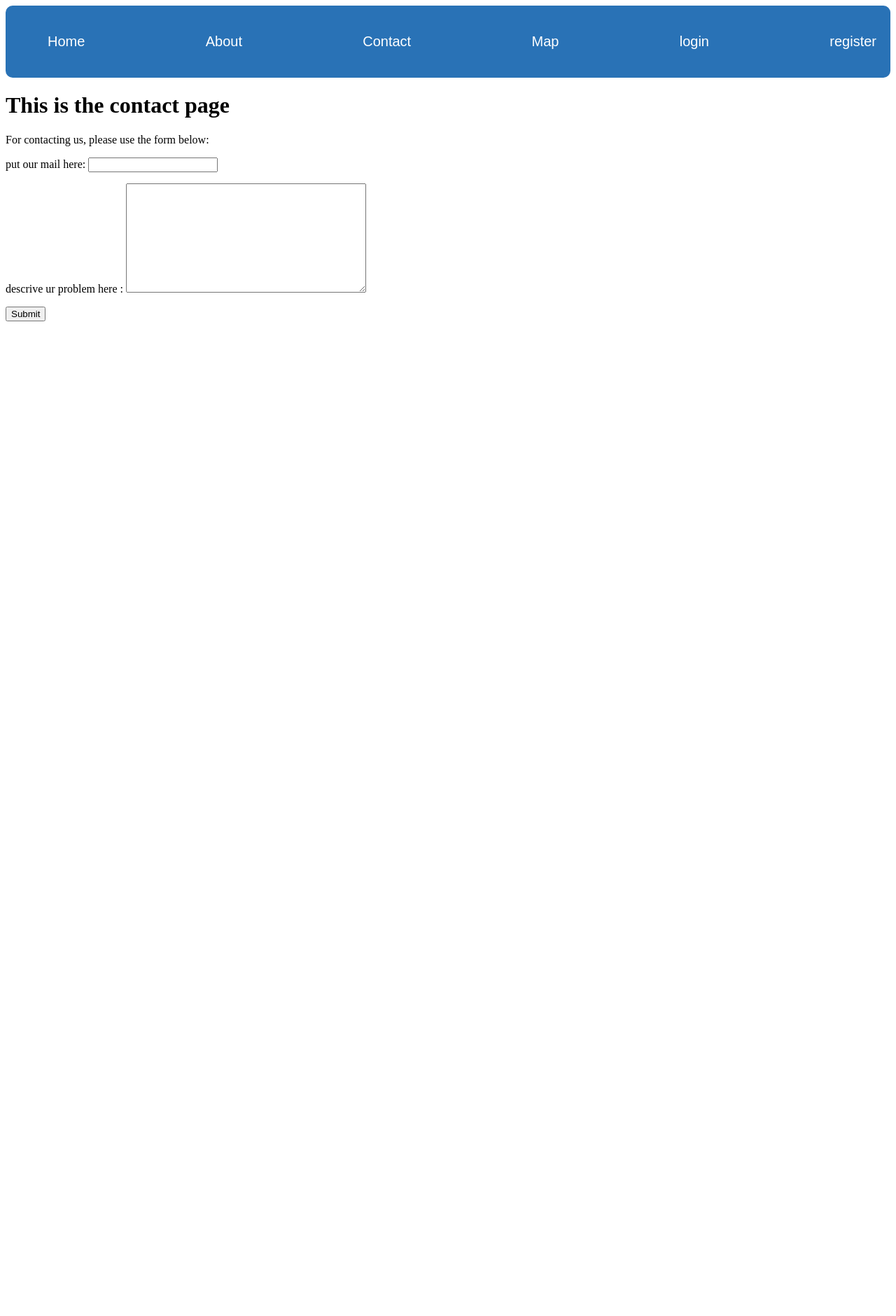
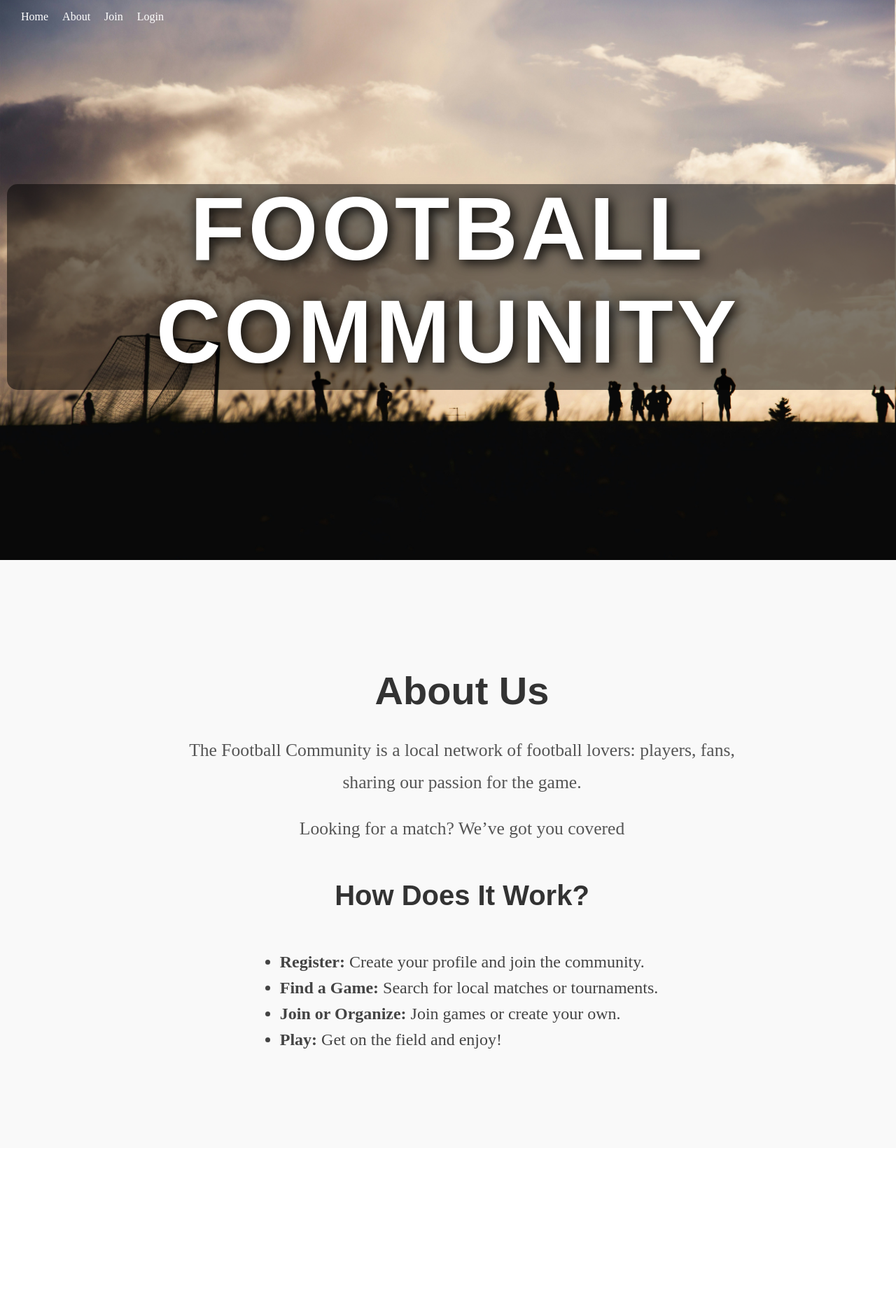
Before and after one commit to DavidRetmer/BS-FSE-2025-Team-20, a Django app: page /contact/ in a window 1280 px wide. Shown: the top 1880 px of the page at 70% size. Before the commit the page ends 459 px from the top, so only its background shows below. Run offline with Django 5.2, Linux system fonts and the light colour scheme.

Commit message:
user interface and dising and paths

```diff
--- /dev/null
+++ b/main_app/static/js/scripts.js
@@ -0,0 +1,14 @@
+document.addEventListener('DOMContentLoaded', function() {
+    const navbar = document.querySelector('.navbar');
+
+    window.addEventListener('scroll', function() {
+        // Si la posición del scroll es mayor a 50px, cambiamos la barra a sólida
+        if (window.scrollY > 50) {
+            navbar.classList.add('solid');  // Añadimos la clase 'solid'
+            navbar.classList.remove('transparent');  // Eliminamos la clase 'transparent'
+        } else {
+            navbar.classList.remove('solid');  // Eliminamos la clase 'solid'
+            navbar.classList.add('transparent');  // Añadimos la clase 'transparent'
+        }
+    });
+});
--- a/main_app/static/styles/main.css
+++ b/main_app/static/styles/main.css
@@ -1,33 +1,160 @@
-/* Cambiar el tamaño y la fuente de la barra de navegación */
-.mapholder{
-    height: 50px;
-    width: 50%;
+/* Barra de navegación */
+.navbar {
+    position: fixed;
+    width: 100%;
+    top: 0;
+    left: 0;
+    padding: 15px 30px;
+    z-index: 1000;  /* Asegúrate de que la barra de navegación esté en la parte superior */
+    transition: background-color 0.3s ease-in-out, color 0.3s ease-in-out;
 }
 
-#map{
-    height: 50%;
+/* Estado inicial: transparente */
+.navbar.transparent {
+    background-color: transparent;
+    color: white;  /* Color de texto blanco cuando la barra es transparente */
 }
 
-.navbar {
-    color:white;
-    background: #2972b6;
-    padding: 20px;
-    font-family: 'Arial', sans-serif; /* Cambiar fuente */
-    font-size: 20px; /* Aumentar tamaño de la letra */
-    border-radius: 10px; /* Redondear las esquinas de la barra de navegación */
+/* Estado con fondo sólido al hacer scroll */
+.navbar.solid {
+    background-color: #ffcc5c; /* Color de fondo sólido */
+    color: black;  /* Color de texto negro cuando la barra es sólida */
+    box-shadow: 0px 4px 6px rgba(0, 0, 0, 0.1); /* Sombra para la barra sólida */
 }
 
-.navbar ul{
+/* Estilo de los enlaces */
+.navbar ul {
+    list-style: none;
     display: flex;
-    justify-content: space-between;
+    gap: 20px;
+    margin: 0;
+    padding: 0;
 }
 
-.navbar ul li{
-    list-style: none;
+.navbar ul li a {
+    text-decoration: none;
+    font-size: 16px;
+    transition: color 0.3s;
 }
-.navbar ul li a{
-    color:white;
-    text-decoration: none;
-    font-size: 20px; /* Aumentar tamaño de la letra aquí */
-    font-family: 'Arial', sans-serif; /* Cambiar fuente */
+
+.navbar.transparent ul li a {
+    color: white;  /* Color blanco en los enlaces cuando la barra es transparente */
 }
+
+.navbar.solid ul li a {
+    color: rgb(0, 0, 0);  /* Color negro en los enlaces cuando la barra es sólida */
+}
+
+/* Ajuste para las secciones */
+section {
+    width: 100vw;
+    height: 100vh;
+    display: flex;
+    align-items: center;
+    justify-content: center;
+    text-align: center;
+    overflow: hidden;
+}
+
+/* Ajuste de la posición de las secciones */
+#about, #contact, #map, #login, #register {
+    scroll-margin-top: 80px; /* Ajusta este valor según la altura de la barra de navegación */
+}
+#home {
+    background-image: url("../images/cancha.jpg");
+    background-size: cover;       /* Asegura que la imagen cubra todo el espacio */
+    background-position: center;   /* Centra la imagen */
+    background-repeat: no-repeat;  /* Evita que la imagen se repita */
+    height: 100vh;                 /* Asegura que la sección ocupe toda la altura de la ventana */
+    display: flex;                 /* Centra el contenido dentro de la sección */
+    justify-content: center;       /* Centra horizontalmente */
+    align-items: center;           /* Centra verticalmente */
+    text-align: center;            /* Centra el texto */
+}
+
+#home h1 {
+    font-size: 8rem; /* Tamaño más grande */
+    text-align: center;
+    color: white;
+    font-family: 'Arial', sans-serif;
+    font-weight: bold;
+    letter-spacing: 5px; /* Aumentamos el espacio entre letras */
+    text-transform: uppercase;
+    position: relative;
+    z-index: 1;
+}
+
+/* Profundidad */
+#home h1::before {
+    content: '';
+    position: absolute;
+    top: 5px; /* Desplazamiento para la sombra */
+    left: 5px; /* Desplazamiento para la sombra */
+    width: 100%;
+    height: 100%;
+    background: rgba(0, 0, 0, 0.5); /* Sombra más oscura */
+    z-index: -1;
+    border-radius: 15px; /* Esquinas redondeadas para la sombra */
+    transform: translate(5px, 5px); /* Da un efecto de profundidad adicional */
+}
+
+/* Sombra al texto para dar efecto 3D */
+#home h1 {
+    text-shadow: 5px 5px 15px rgba(0, 0, 0, 0.7), 0 0 25px rgba(0, 0, 0, 0.5);
+    /* Sombra al texto para un efecto de profundidad */
+}
+
+
+html, body {
+    margin: 0;
+    padding: 0;
+    width: 100%;
+    height: 100%; /* Asegura que el body y html ocupen toda la ventana */
+}
+
+#about {
+    display: flex;                  /* Centra el contenido */
+    flex-direction: column;        /* Apila elementos verticalmente */
+    justify-content: center;       /* Centra verticalmente */
+    align-items: center;           /* Centra horizontalmente */
+    text-align: center;            /* Centra el texto */
+    height: 100vh;                 /* Ocupa toda la altura de la ventana */
+    padding: 20px;                 /* Espaciado interno */
+    background-color: #f9f9f9;     /* Fondo claro */
+    gap: 20px;                     /* Espaciado entre los elementos */
+}
+
+#about h2 {
+    font-size: 3.5rem;             /* Tamaño del título principal */
+    font-family: 'Arial', sans-serif;
+    color: #333;
+    margin-bottom: 10px;
+}
+
+#about p {
+    font-size: 1.6rem;             /* Tamaño más grande para los párrafos */
+    line-height: 1.8;              /* Espaciado entre líneas */
+    color: #555;
+    max-width: 800px;             /* Limita el ancho del texto */
+    margin: 0 auto;
+}
+
+#about h3 {
+    font-size: 2.5rem;             /* Título secundario */
+    font-family: 'Arial', sans-serif;
+    color: #333;
+    margin-top: 30px;              /* Espaciado superior */
+    margin-bottom: 15px;           /* Espaciado inferior */
+}
+
+#about ul {
+    list-style-type: disc;         /* Viñetas para la lista */
+    padding-left: 20px;            /* Espaciado desde la izquierda */
+    text-align: left;              /* Alinea el texto de la lista */
+    font-size: 1.5rem;             /* Tamaño de fuente de la lista */
+    color: #444;
+}
+
+#about ul li {
+    margin-bottom: 10px;           /* Espaciado entre elementos de la lista */
+}
--- a/main_app/templates/base.html
+++ b/main_app/templates/base.html
@@ -5,37 +5,51 @@
 <head>
     <meta charset="UTF-8">
     <meta name="viewport" content="width=device-width, initial-scale=1.0">
-    <title>Document</title>
+    <title>Football Community</title>
     <link rel="stylesheet" href="{% static 'styles/main.css' %}">
 </head>
+
 <body>
-    <nav class="navbar">
+    <!-- Barra de navegación -->
+    <nav class="navbar transparent">
         <ul>
-            <li>
-                <a href="/">Home</a>
-            </li>
-            <li>
-                <a href="/about">About</a>
-            </li>
-
-            <li>
-                <a href="/contact">Contact</a>
-            </li>
-            <li>
-                <a href="/map">Map</a>
-            </li>
-            <li>
-                <a href="/login">login</a>
-            </li>
-            <li>
-                <a href="/register">register</a>
-            </li>
+            <li><a href="#home">Home</a></li>
+            <li><a href="#about">About</a></li>
+            <li><a href="#join">Join</a></li>
+            <li class="login"><a href="login/">Login</a></li>
         </ul>
     </nav>
 
-    {% block content %}
+    <!-- Sección Home -->
+    <section id="home">
+        <h1>Football Community</h1>
+    </section>
 
+    <!-- Sección About -->
+    <section id="about">
+        <h2>About Us</h2>
+        <p>The Football Community is a local network of football lovers: players, fans, sharing our passion for the game.</p>
+        <p>Looking for a match? We’ve got you covered</p>
+        <h3>How Does It Work?</h3>
+        <ul>
+            <li><strong>Register:</strong> Create your profile and join the community.</li>
+            <li><strong>Find a Game:</strong> Search for local matches or tournaments.</li>
+            <li><strong>Join or Organize:</strong> Join games or create your own.</li>
+            <li><strong>Play:</strong> Get on the field and enjoy!</li>
+        </ul>
+    </section>
 
-    {% endblock %}
+    <!-- Sección Join -->
+    <section id="join">
+        <div class="content">
+            <h2>Join Us</h2>
+            <p>Join us and play a match now!</p>
+            <a href="register" class="register-link">Register Here</a>
+        </div>
+    </section>
+
+    {% block content %}{% endblock %}
+
+    <script src="{% static 'js/scripts.js' %}"></script>
 </body>
 </html>
--- a/main_app/templates/index.html
+++ b/main_app/templates/index.html
@@ -1,5 +1,9 @@
 {% extends 'base.html' %}
+
+{% load static %}
+
+{% block content %}
 
 
 
-<h1> this is the home page  here i show the map </h1>
+{% endblock %}
--- a/main_app/urls.py
+++ b/main_app/urls.py
@@ -2,9 +2,9 @@ from django.urls import path
 from . import views
 from .views import MapView
 urlpatterns = [
-     path('',views.index,name = 'home'),
+     path('', views.index, name='home'),
+     path('index/', views.index, name='index'),
      path('about/',views.about, name='about'),
-     path('join/',views.join, name='join'),
      path('contact/',views.contact, name='contact'),
      path('map/',MapView.as_view(), name='map'),
      path('register/',views.registerPage,name='register'),
--- a/mysite/settings.py
+++ b/mysite/settings.py
@@ -122,6 +122,7 @@ USE_TZ = True
 # https://docs.djangoproject.com/en/5.1/howto/static-files/
 
 STATIC_URL = '/static/'
+STATICFILES_DIRS = [BASE_DIR / "main_app" / "static"]
 
 # Default primary key field type
 # https://docs.djangoproject.com/en/5.1/ref/settings/#default-auto-field
```
Also changed, not shown: main_app/static/images/cancha.jpg (added).
